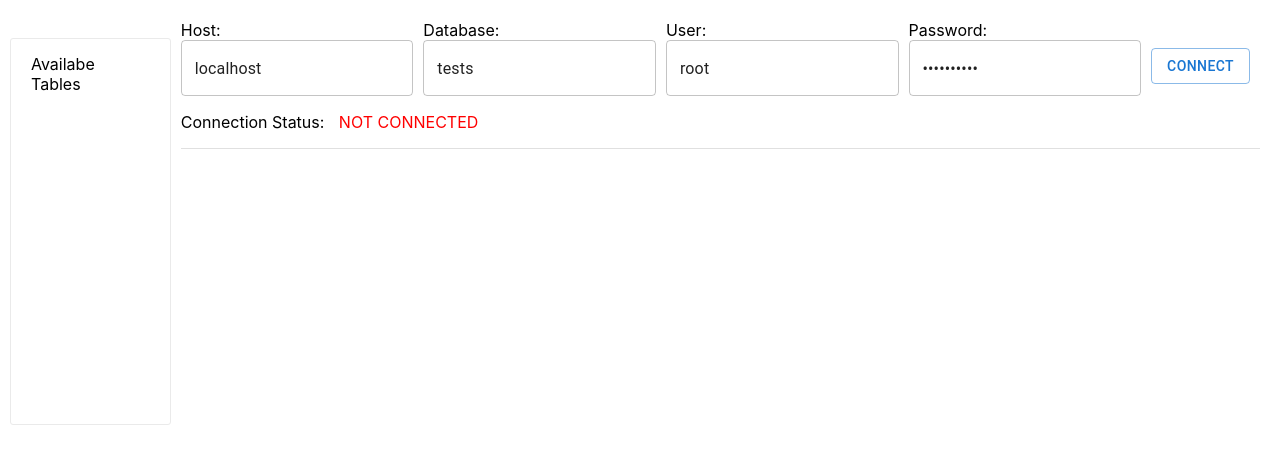
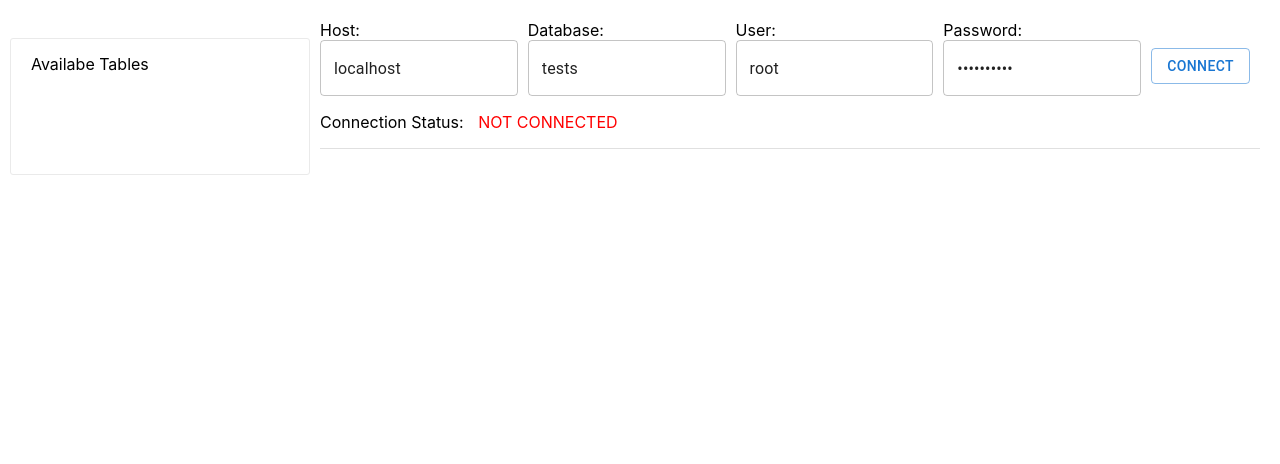
Before and after one commit to Tiinzzy/mysql-browser, a React (Create React App) app: page / in a window 1280 px wide. Shown: the top 464 px of the page. Built offline with nearby package versions, Linux system fonts and the light colour scheme.

Commit message:
tried fixing the issue with size of components as the windows resizes

```diff
--- a/src/front-end/ConnectionInfo.js
+++ b/src/front-end/ConnectionInfo.js
@@ -4,6 +4,8 @@ import { useState } from 'react';
 import Box from '@mui/material/Box';
 import Button from '@mui/material/Button';
 import TextField from '@mui/material/TextField';
+
+import { SIZES } from './functions';
 
 import { shared } from './shared';
 
@@ -57,7 +59,7 @@ export default function ConnectionInfo(props) {
 
     return (
         <>
-            <Box display='flex'>
+            <Box display='flex' style={{ width: SIZES.getRightBoxWidth() }}>
                 <Box style={boxStyle}>
                     <div>Host:</div>
                     <TextField name='host' variant="outlined" value={host} onChange={(e) => somethingChanged(e)} />
--- a/src/front-end/DisplayData.js
+++ b/src/front-end/DisplayData.js
@@ -3,7 +3,9 @@ import React from "react";
 import Box from '@mui/material/Box';
 
 import { shared } from './shared';
-import { BoxHeight, BoxWidth, createTable2Lines } from './functions';
+import { boxHeight, boxWidth, createTable2Lines } from './functions';
+
+import { SIZES } from './functions';
 
 import './style.css';
 
@@ -14,8 +16,8 @@ class DisplayData extends React.Component {
 
         this.state = {
             createTable: '',
-            height: BoxHeight(),
-            width: BoxWidth()
+            height: boxHeight(),
+            width: props.width
         }
 
         this.callDisplayData = this.callDisplayData.bind(this);
@@ -28,7 +30,7 @@ class DisplayData extends React.Component {
     }
 
     handleScreenResize() {
-        this.setState({ height: BoxHeight(), width: BoxWidth() });
+        this.setState({ height: boxHeight() });
     }
 
     callDisplayData(message) {
@@ -51,7 +53,7 @@ class DisplayData extends React.Component {
 
     render() {
         return (
-            <Box style={{ height: this.state.height, overflowY: 'scroll', border: 'solid 1px #eaeaea', width: this.state.width }}>
+            <Box style={{ height: this.state.height, overflowY: 'scroll', border: 'solid 1px #eaeaea', width: SIZES.getRightBoxWidth() }}>
                 {this.state.data && this.state.data.length > 0 &&
                     <table>
                         <tbody >
--- a/src/front-end/GetSqlTables.js
+++ b/src/front-end/GetSqlTables.js
@@ -22,19 +22,19 @@ class GetSqlTables extends React.Component {
 
     render() {
         return (
-            <>
+            <Box style={{ border: 'solid 0px green' }}>
                 <Box style={{ paddingTop: 15, paddingLeft: 20, paddingRight: 30 }}>
                     Availabe Tables
                 </Box>
                 {this.state.tables && this.state.tables.map((e, i) =>
                     < ul key={i} >
                         {Object.values(e).map((val, j) => (
-                            <li key={j} style={{spacing:'compact'}} >{val}
+                            <li onClick={() => {alert(val)}} key={j} style={{ cursor:'pointer', spacing: 'compact' }} >{val}
                             </li>
                         ))}
                     </ul>
                 )}
-            </>
+            </Box>
         );
     }
 }
--- a/src/front-end/MainPage.js
+++ b/src/front-end/MainPage.js
@@ -8,25 +8,57 @@ import ConnectionInfo from './ConnectionInfo';
 import QueryWindow from './QueryWindow';
 import GetSqlTables from './GetSqlTables';
 
+import { SIZES } from './functions';
+
+const leftBoxStyle = {
+    overflowY: 'scroll',
+    border: 'solid 1px #eaeaea',
+    borderRadius: 3,
+    flexDirection: 'column',
+    marginTop: 28,
+    width: SIZES.leftBoxWidth,
+    maxHeight: 865,
+    overflowY: 'scroll'
+}
+
+const rightBoxStyle = function (width) {
+    return {
+        border: 'solid 0px blue',
+        display: 'flex',
+        flexDirection: 'row',
+        marginTop: 10,
+        marginLeft: 10,
+        marginRight: 10,
+        width: width
+    }
+}
+
 export default function MainPage() {
     const [queryOk, setQueryOk] = useState(false);
+    const [width, setWidth] = useState(window.innerWidth - 20);
+
+
+    window.addEventListener("resize", handleScreenResize);
+
 
     function callSetQueryOk(isOk) {
         setQueryOk(isOk);
     }
 
+    function handleScreenResize() {
+        setWidth(window.innerWidth - 20);
+    }
+
     return (
-        <Box style={{ display: 'flex', flexDirection: 'row', marginTop: 10, marginLeft: 10, marginRight: 10 }}>
-            <Box style={{ overflowY: 'scroll', border: 'solid 1px #eaeaea', borderRadius: 3, display: 'flex', flexDirection: 'column', marginTop: 28, height: '385px' }}>
+        <Box style={rightBoxStyle(width)}>
+            <Box style={leftBoxStyle}>
                 <GetSqlTables />
             </Box>
-            <div style={{ margin: 10 }}>
-                <ConnectionInfo callSetQueryOk={callSetQueryOk} />
-
+            <Box flexGrow={1} style={{ margin: 10 }}>
+                <ConnectionInfo callSetQueryOk={callSetQueryOk} width={SIZES.getRightBoxWidth()} />
                 <Divider sx={{ mt: 2, mb: 2 }} />
-
                 {queryOk && <QueryWindow />}
-            </div>
+            </Box>
         </Box>
 
     );
--- a/src/front-end/QueryWindow.js
+++ b/src/front-end/QueryWindow.js
@@ -11,6 +11,8 @@ import Dialog from "@mui/material/Dialog";
 import BackEndConnection from './BackEndConnection';
 import DisplayData from './DisplayData';
 import DialogContent from './DialogContent';
+
+import { SIZES } from './functions';
 
 import { shared } from './shared';
 
@@ -48,18 +50,20 @@ export default function QueryWindow(props) {
     }
 
     return (
-        <>
+        <Box >
             <Box>
-                <TextField name='sql' variant="outlined"
-                    fullWidth
+                <TextField style={{ width: SIZES.getRightBoxWidth() }}
+                    name='sql'
+                    variant="outlined"
                     value={sql}
                     multiline
-                    rows={10}
+                    rows={8}
                     onChange={(e) => sqlChanged(e)} />
             </Box>
+
             <Box display='flex'>
                 <Button style={{ marginTop: 15 }} variant="outlined" onClick={() => executeSql()}>Execute</Button>
-                <Box flexGrow={1} mt={4} ml={4} color='red'>
+                <Box style={{ marginLeft: 20, marginTop: 20 }} color='red'>
                     <Typography alignItems='center'> {errorMsg} </Typography>
                 </Box>
             </Box>
@@ -71,7 +75,6 @@ export default function QueryWindow(props) {
             {openDialog && <Dialog onClose={() => handleCloseDialog()} open={openDialog} maxWidth='sm' >
                 <DialogContent handleCloseDialog={handleCloseDialog} />
             </Dialog>}
-
-        </>
+        </Box>
     );
 }
--- a/src/front-end/functions.js
+++ b/src/front-end/functions.js
@@ -1,3 +1,13 @@
+export const SIZES = {
+    minHeight: 720,
+    leftBoxWidth: 300,
+    getRightBoxWidth: function() {
+        let width = window.innerWidth - 40;
+        return width - this.leftBoxWidth;
+    },
+    minWidth: 1280
+};
+
 export function createTable2Lines(text) {
     let lines = [];
     let firstParentheses = text.indexOf('(') + 1;
@@ -12,15 +22,16 @@ export function createTable2Lines(text) {
     return lines;
 }
 
-export function BoxHeight() {
-    let height = window.innerHeight - 520;
-    if (height < 250) {
-        height = 250;
+export function boxHeight() {
+    let innerHeight = window.innerHeight;
+    if (innerHeight < SIZES.minHeight) {
+        innerHeight = SIZES.minHeight;
     }
+    let height = innerHeight - 540;
     return height;
 }
 
-export function BoxWidth() {
+export function boxWidth() {
     let width = window.innerWidth - 1000;
     if (width < 1450) {
         width = 1400;
```
